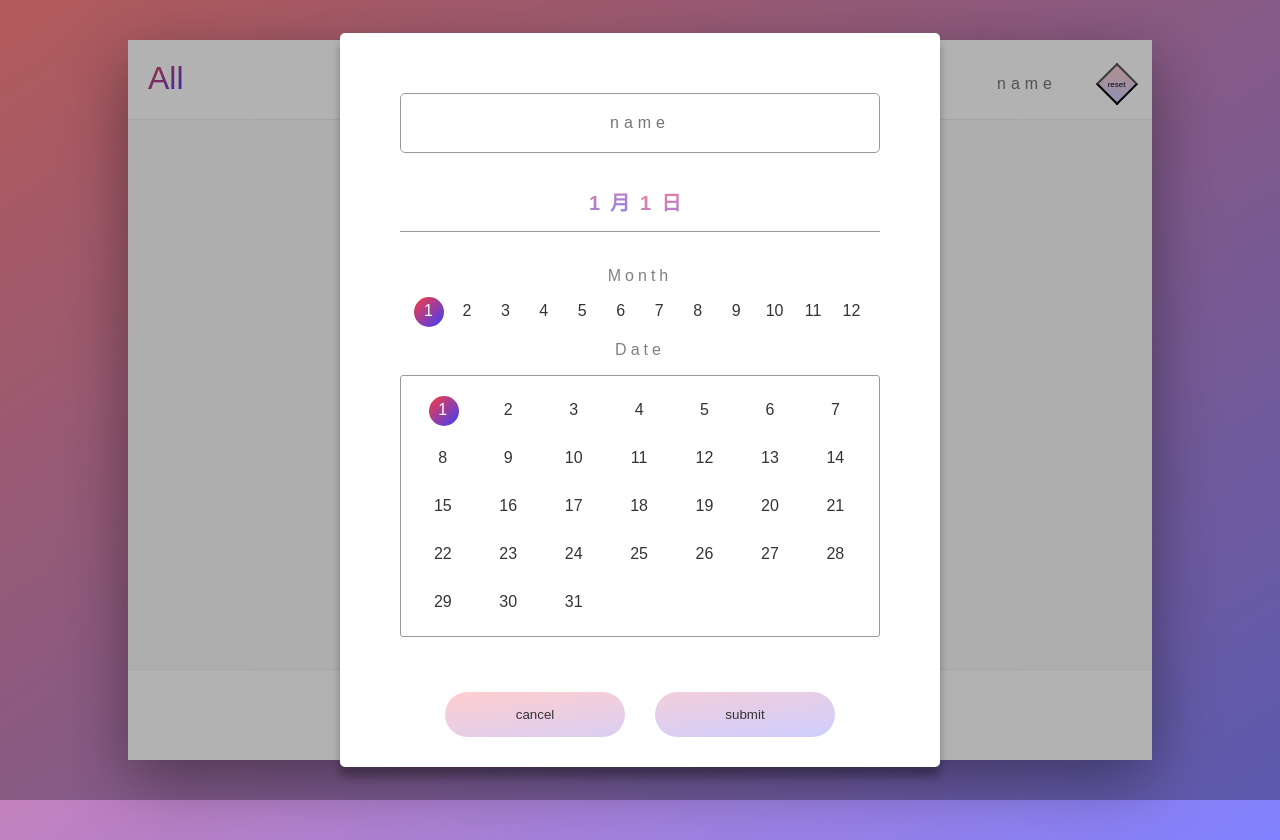
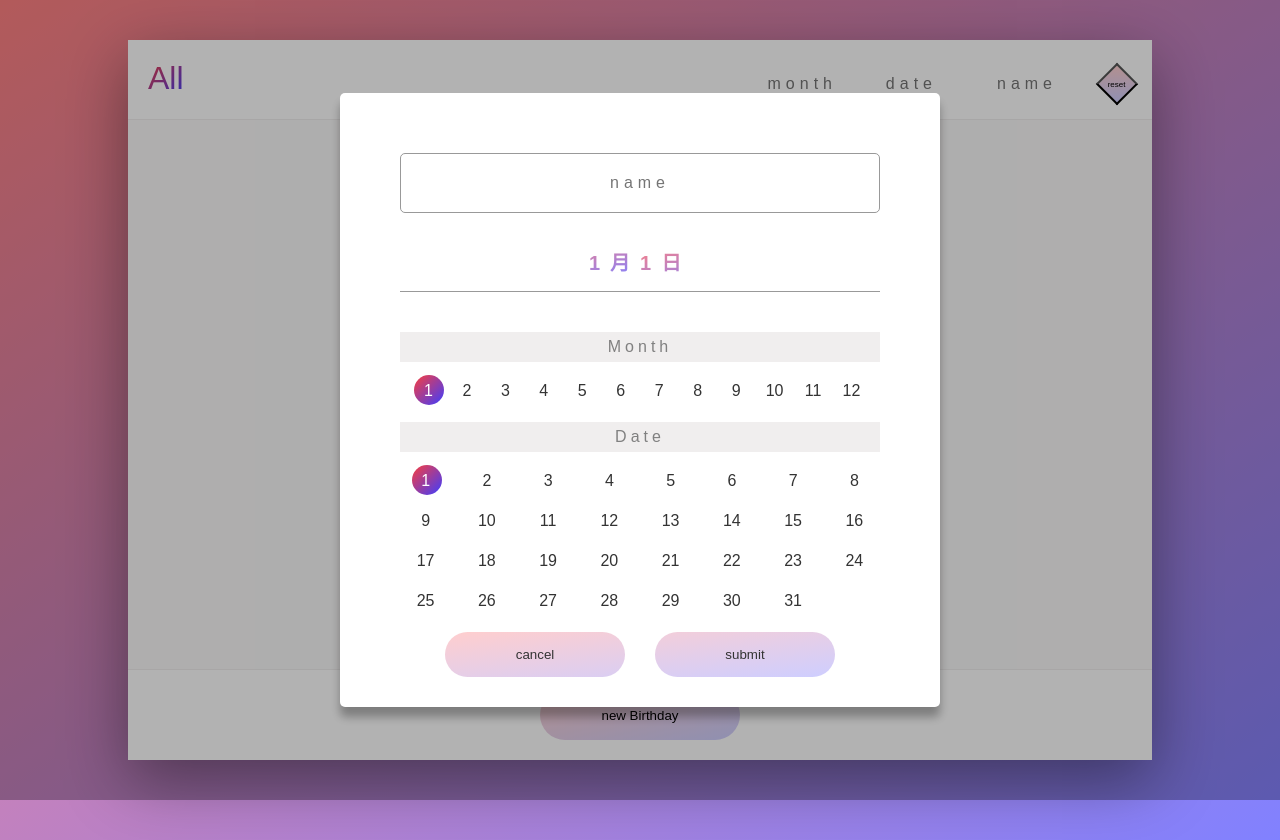
Before and after one commit to nbstsh/react-birthday-app, a React (Create React App) app: page / in a window 1280 px wide. Both pictures are taken after a click on the button "new Birthday". Built offline with nearby package versions, Linux system fonts and the light colour scheme.

Commit message:
Refactoring date-display style

```diff
--- a/src/styles/components/date-display.scss
+++ b/src/styles/components/date-display.scss
@@ -1,48 +1,61 @@
 @import '../abstracts/variables.scss';
 @import '../abstracts/mixins.scss';
 
-.date-display {
+$label-heihgt: 3rem;
 
-    &__month {
-        display: flex;
-        justify-content: space-evenly;
-        width: 80%;
+%date-display-base {
+    width: 100%;
+    padding: 2rem 0;
     margin: 0 auto;
+    margin-top: $label-heihgt;
     position: relative;
-
-        &::after {
-            content: 'Month';
-            height: 3rem;
-            width: 100%;
-            position: absolute;
-            top: -3.5rem;
-            text-align: center;
-            letter-spacing: 1rem;
-            color: $color-grey-dark-3;
-
-            @include labelFont;
-        }
 }
 
-    &__month-number {
+%date-display-label {
+    text-align: center;
+    @include labelFont;
+
+    display: flex;
+    justify-content: center;
+    align-items: center;
+
+    width: 100%;
+    height: $label-heihgt;
+
+    position: absolute;
+    top: -1 * $label-heihgt;
+
+    background-color: $color-grey-light-3;
+}
+
+%date-display-number {
+    width: 2rem;
+    height: 2rem;
+    position: relative;
     cursor: pointer;
-        position: relative;
-        width: 2rem;
 
     &::after {
         content: '';
         background-image: $gradient-dark;
-            border-radius: 2rem;
-            position: absolute;
-            left: -20%;
-            top: -10%;
         width: 3rem;
         height: 3rem;
+        border-radius: 50%;
+
+        position: absolute;
+        left: -.4rem;
+        top: -.4rem;
+
         opacity: 0;
         transform: scale(.5);
         transition: all .2s;
-            backface-visibility: hidden;
         z-index: -1;
+
+        @include respond(phone) {
+            width: 2.5rem;
+            height: 2.5rem;
+            left: -.2rem;
+            top: -.2rem;
+        }
     }
 
     &.clicked {
@@ -54,73 +67,55 @@
         transform: scale(1) translateY(-.3rem);
         transition: all .2s;
     }
+}
 
+.date-display {
+
+    width: 80%;
+    margin: 0 auto;
+
+    @include respond(phone-small) {
+        width: 100%;
+    }
+
+    &__month {
+        @extend %date-display-base;
+
+        display: flex;
+        justify-content: space-evenly;
+        align-items: center;
+
+        &::after {
+            content: 'Month';
+            @extend %date-display-label;
+        }
+    }
+
+    &__month-number {
+        @extend %date-display-number;
     }
 
     &__date {
-        border: 1px solid $color-grey-dark-3;
-        width: 80%;
-        margin: 5.5rem auto;
-        padding: 2rem;
-        border-radius: 3px;
-        position: relative;
+        @extend %date-display-base;
+        padding-right: .5rem;
+        padding-left: .5rem;
 
         display: grid;
         grid-template-columns: repeat(auto-fill, minmax(4rem, 1fr));
         grid-gap: 2rem;
+        justify-items: center;
 
         @include respond(phone) {
-            grid-gap: 3vw;
+            grid-gap: 5vw;
         }
 
         &::after {
             content: 'Date';
-            // border: 1px solid blue;
-            height: 3rem;
-            width: 100%;
-            position: absolute;
-            top: -3.5rem;
-            left: 2rem;
-            text-align: center;
-            letter-spacing: 1rem;
-            color: $color-grey-dark-3;
-            transform: translateX(-2rem);
-
-            @include labelFont;
+            @extend %date-display-label;
         }
     }
 
     &__date-number {
-        width: 2rem;
-        margin: .5rem 1.18rem;
-        cursor: pointer;
-        position: relative;
-
-        &::after {
-            content: '';
-            background-image: $gradient-dark;
-            border-radius: 2rem;
-            position: absolute;
-            left: -20%;
-            top: -10%;
-            width: 3rem;
-            height: 3rem;
-            opacity: 0;
-            transform: scale(.5);
-            transition: all .2s;
-            backface-visibility: hidden;
-            z-index: -1;
-        }
-
-        &.clicked {
-            color: $color-white;
-        }
-
-        &.clicked::after {
-            opacity: 1;
-            transform: scale(1) translateY(-.3rem);
-            transition: all .2s;
-        }
-
+        @extend %date-display-number;
     }
 }
```
Lines whose indentation alone changed are shown as unchanged.
